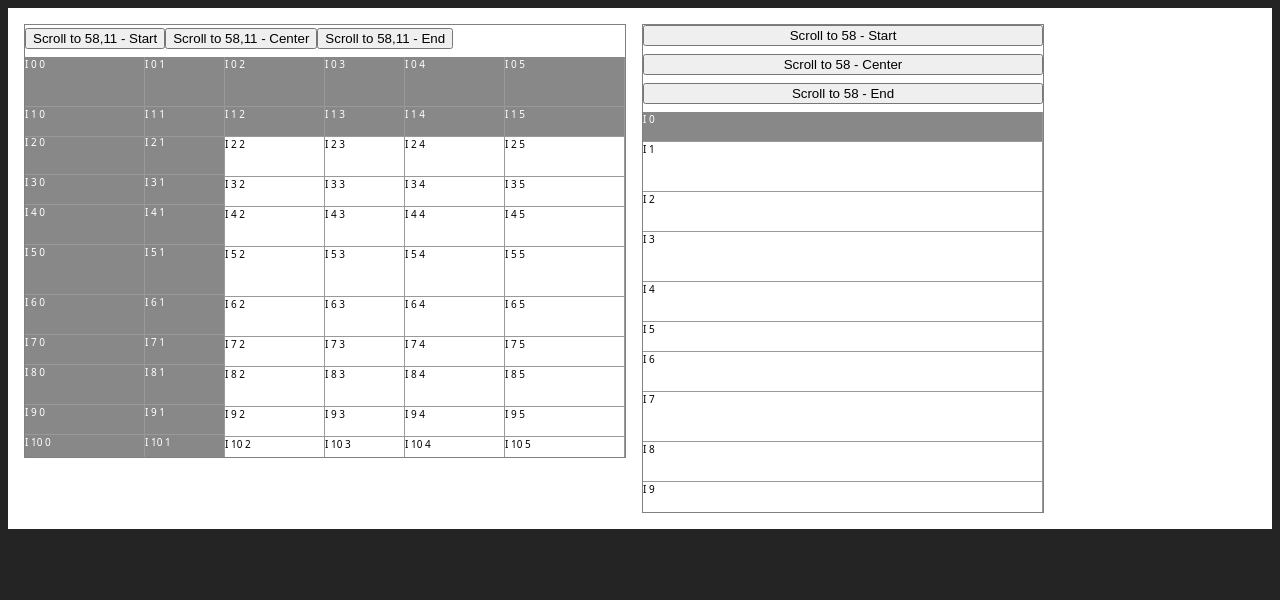
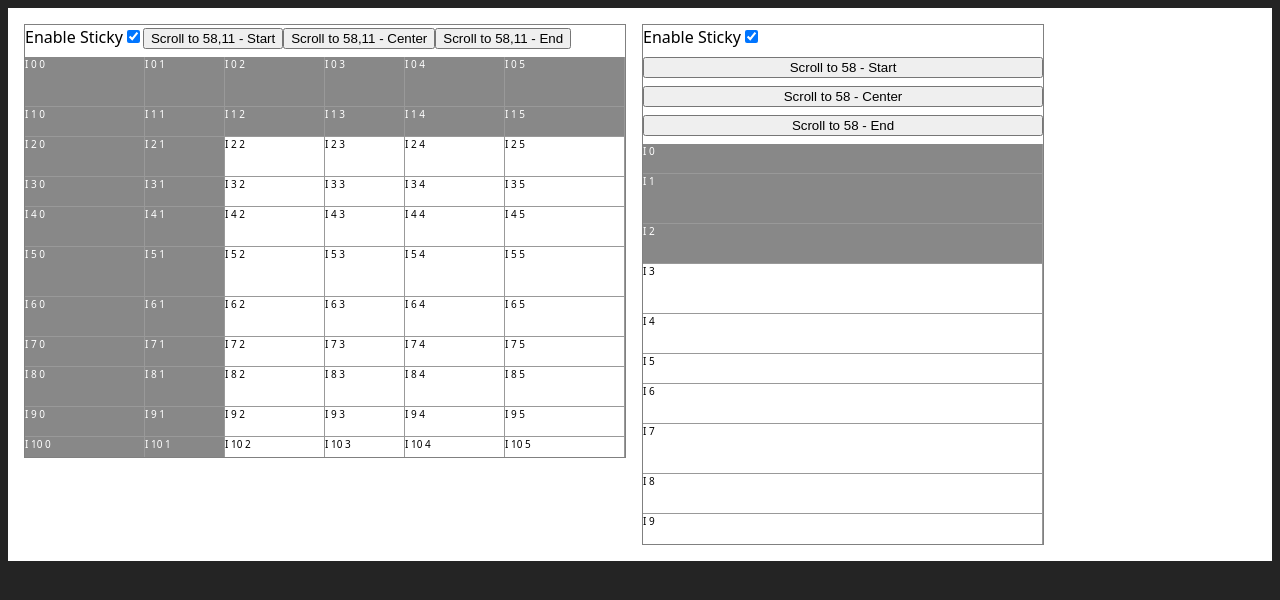
Before and after one commit to enochchau/windowing, a React (Vite) app: page / in a window 1280 px wide. Shown: the top 600 px of the page. Built offline with nearby package versions, Linux system fonts and the light colour scheme.

Commit message:
use transform translate for performance improvements

```diff
--- a/src/GridDemo.tsx
+++ b/src/GridDemo.tsx
@@ -2,6 +2,7 @@ import { ListItem } from "./ListItem";
 import { VirtualGrid } from "./lib/VirtualGrid";
 import { useVirtualGrid } from "./lib/useVirtualGrid";
 import css from "./GridDemo.module.css";
+import { useState } from "react";
 
 const rows = 100;
 const cols = 100;
@@ -15,9 +16,10 @@ for (let i = 0; i < rows; i++) {
 }
 
 export function GridDemo() {
+  const [enableSticky, setEnableSticky] = useState(true);
   const { gridProps, scrollToCell } = useVirtualGrid({
-    stickyColumnCount: 2,
-    stickyRowCount: 2,
+    stickyColumnCount: enableSticky ? 2 : undefined,
+    stickyRowCount: enableSticky ? 2 : undefined,
     height: 400,
     width: 600,
     columnCount: cellData[0].length,
@@ -40,6 +42,14 @@ export function GridDemo() {
   return (
     <div className={css["container"]}>
       <div>
+        <label>
+          Enable Sticky
+          <input
+            type="checkbox"
+            checked={enableSticky}
+            onChange={(e) => setEnableSticky(e.currentTarget.checked)}
+          />
+        </label>
         <button
           onClick={() =>
             scrollToCell({
--- a/src/ListDemo.tsx
+++ b/src/ListDemo.tsx
@@ -2,10 +2,12 @@ import { ListItem } from "./ListItem";
 import css from "./ListDemo.module.css";
 import { useVirtualList } from "./lib/useVirtualList";
 import { VirtualList } from "./lib/VirtualList";
+import { useState } from "react";
 
 const itemData = Array.from({ length: 200 }, (_, i) => `I ${i}`);
 
 export function ListDemo() {
+  const [enableSticky, setEnableSticky] = useState(true);
   const { listProps, scrollToItem } = useVirtualList({
     itemCount: itemData.length,
     itemHeight: (index) => {
@@ -14,13 +16,21 @@ export function ListDemo() {
       return 50;
     },
     height: 400,
-    stickyItemCount: 1,
+    stickyItemCount: enableSticky ? 3 : undefined,
   });
 
   const scrollIndex = 58;
 
   return (
     <div className={css["container"]}>
+      <label>
+        Enable Sticky
+        <input
+          type="checkbox"
+          checked={enableSticky}
+          onChange={(e) => setEnableSticky(e.currentTarget.checked)}
+        />
+      </label>
       <button onClick={() => scrollToItem(scrollIndex)}>
         Scroll to {scrollIndex} - Start
       </button>
@@ -33,7 +43,6 @@ export function ListDemo() {
       <VirtualList
         {...listProps}
         width={400}
-        overflowCount={3}
         itemRenderer={({ index, isSticky }) => (
           <ListItem
             isSticky={isSticky}
--- a/src/lib/VirtualGrid.tsx
+++ b/src/lib/VirtualGrid.tsx
@@ -2,8 +2,8 @@ import { useState, type ReactNode } from "react";
 import type { UseVirtualGridReturn } from "./useVirtualGrid";
 
 export type VirtualGridProps = UseVirtualGridReturn["gridProps"] & {
-  rowOverflow: number;
-  columnOverflow: number;
+  rowOverflow?: number;
+  columnOverflow?: number;
 
   itemRenderer: (args: {
     isHovering: boolean;
@@ -34,10 +34,10 @@ export function VirtualGrid(props: VirtualGridProps) {
     stickyRowCount,
     rowHover = false,
     columnHover = false,
-    rowOverflow,
+    rowOverflow = 0,
     rowCount,
     columnCount,
-    columnOverflow,
+    columnOverflow = 0,
   } = props;
   const [mouseOverIndex, setMouseOverIndex] = useState<{
     row: number;
@@ -51,6 +51,8 @@ export function VirtualGrid(props: VirtualGridProps) {
     columnCount - 1,
     visibleIndex.column.end + columnOverflow
   );
+  const stickyRowLeft = getColumnPlacement(stickyColumnCount);
+  const stickyColumnTop = getRowPlacement(stickyRowCount);
 
   const items: ReactNode[] = [];
   for (let rowI = rowStart; rowI <= rowEnd; rowI++) {
@@ -70,6 +72,8 @@ export function VirtualGrid(props: VirtualGridProps) {
         mouseOverIndex,
       });
 
+      const top = getRowPlacement(rowI)
+      const left = getColumnPlacement(colJ)
       items.push(
         <div
           key={`${rowI}:${colJ}`}
@@ -78,8 +82,7 @@ export function VirtualGrid(props: VirtualGridProps) {
             width: getColumnWidth(colJ),
             height: getRowHeight(rowI),
             position: "absolute",
-            top: getRowPlacement(rowI),
-            left: getColumnPlacement(colJ),
+            transform: `translate(${left}px, ${top}px)`,
           }}
         >
           {itemRenderer({
@@ -117,6 +120,8 @@ export function VirtualGrid(props: VirtualGridProps) {
         mouseOverIndex,
       });
 
+      const top = getRowPlacement(rowI);
+      const left = getColumnPlacement(colJ);
       stickyItems.push(
         <div
           onMouseEnter={() => handleItemMouseEnter({ column: colJ, row: rowI })}
@@ -124,10 +129,9 @@ export function VirtualGrid(props: VirtualGridProps) {
           style={{
             width: getColumnWidth(colJ),
             height: getRowHeight(rowI),
-            top: getRowPlacement(rowI),
-            left: getColumnPlacement(colJ),
             position: "absolute",
             overflow: "hidden",
+            transform: `translate(${left}px, ${top}px)`,
           }}
         >
           {itemRenderer({
@@ -141,7 +145,6 @@ export function VirtualGrid(props: VirtualGridProps) {
     }
   }
 
-  const stickyColumnTop = getRowPlacement(stickyRowCount);
   const stickyColumns: ReactNode[] = [];
   for (let rowI = rowStart; rowI <= rowEnd; rowI++) {
     for (let colJ = 0; colJ < stickyColumnCount; colJ++) {
@@ -155,6 +158,8 @@ export function VirtualGrid(props: VirtualGridProps) {
         columnHover,
         mouseOverIndex,
       });
+      const top = getRowPlacement(rowI) - stickyColumnTop;
+      const left = getColumnPlacement(colJ);
       stickyColumns.push(
         <div
           onMouseEnter={() => handleItemMouseEnter({ column: colJ, row: rowI })}
@@ -162,10 +167,9 @@ export function VirtualGrid(props: VirtualGridProps) {
           style={{
             width: getColumnWidth(colJ),
             height: getRowHeight(rowI),
-            top: getRowPlacement(rowI) - stickyColumnCount,
-            left: getColumnPlacement(colJ),
             position: "absolute",
             overflow: "hidden",
+            transform: `translate(${left}px, ${top}px)`,
           }}
         >
           {itemRenderer({
@@ -179,7 +183,6 @@ export function VirtualGrid(props: VirtualGridProps) {
     }
   }
 
-  const stickyRowLeft = getColumnPlacement(stickyColumnCount);
   const stickyRows: ReactNode[] = [];
   for (let rowI = 0; rowI < stickyRowCount; rowI++) {
     for (let colJ = colStart; colJ <= colEnd; colJ++) {
@@ -193,6 +196,9 @@ export function VirtualGrid(props: VirtualGridProps) {
         columnHover,
         mouseOverIndex,
       });
+
+      const top = getRowPlacement(rowI);
+      const left = getColumnPlacement(colJ) - stickyRowLeft;
       stickyRows.push(
         <div
           onMouseEnter={() => handleItemMouseEnter({ column: colJ, row: rowI })}
@@ -200,10 +206,9 @@ export function VirtualGrid(props: VirtualGridProps) {
           style={{
             width: getColumnWidth(colJ),
             height: getRowHeight(rowI),
-            top: getRowPlacement(rowI),
-            left: getColumnPlacement(colJ) - stickyRowLeft,
             position: "absolute",
             overflow: "hidden",
+            transform: `translate(${left}px, ${top}px)`,
           }}
         >
           {itemRenderer({
@@ -228,8 +233,9 @@ export function VirtualGrid(props: VirtualGridProps) {
         style={{ position: "relative", height: innerHeight, width: innerWidth }}
         ref={innerRef}
       >
+        {items}
         {/* sticky rows container has to come first */}
-        {stickyRows.length && (
+        {stickyRows.length > 0 && (
           <div
             style={{
               position: "sticky",
@@ -243,7 +249,7 @@ export function VirtualGrid(props: VirtualGridProps) {
             {stickyRows}
           </div>
         )}
-        {stickyItems.length && (
+        {stickyItems.length > 0 && (
           <div
             style={{
               position: "sticky",
@@ -257,13 +263,13 @@ export function VirtualGrid(props: VirtualGridProps) {
             {stickyItems}
           </div>
         )}
-        {stickyColumns.length && (
+        {stickyColumns.length > 0 && (
           <div
             style={{
               position: "sticky",
               top: stickyColumnTop,
               left: 0,
-              height: "100%",
+              height: `calc(100% - ${stickyColumnTop}px)`,
               width: 0,
               zIndex: 2,
             }}
@@ -271,7 +277,6 @@ export function VirtualGrid(props: VirtualGridProps) {
             {stickyColumns}
           </div>
         )}
-        {items}
       </div>
     </div>
   );
--- a/src/lib/VirtualList.tsx
+++ b/src/lib/VirtualList.tsx
@@ -2,7 +2,7 @@ import { type ReactNode } from "react";
 import type { UseVirtualListReturn } from "./useVirtualList";
 
 export type VirtualListProps = UseVirtualListReturn["listProps"] & {
-  overflowCount: number;
+  overflowCount?: number;
   itemRenderer: (args: { index: number; isSticky: boolean }) => ReactNode;
   width: number;
 };
@@ -16,7 +16,7 @@ export function VirtualList(props: VirtualListProps) {
     visibleIndex,
     itemCount,
     stickyItemCount,
-    overflowCount,
+    overflowCount = 0,
     itemRenderer,
 
     getItemHeight,
@@ -39,6 +39,7 @@ export function VirtualList(props: VirtualListProps) {
       }
     }
 
+    const top = getItemPlacement(i);
     items.push(
       <div
         key={i}
@@ -46,8 +47,7 @@ export function VirtualList(props: VirtualListProps) {
           height: getItemHeight(i),
           width: "100%",
           position: "absolute",
-          left: 0,
-          top: getItemPlacement(i),
+          transform: `translateY(${top}px)`,
         }}
       >
         {itemRenderer({ isSticky: false, index: i })}
@@ -58,16 +58,15 @@ export function VirtualList(props: VirtualListProps) {
   const stickyItems: ReactNode[] = [];
   if (typeof stickyItemCount === "number") {
     for (let i = 0; i < stickyItemCount; i++) {
+      const top = getItemPlacement(i);
       stickyItems.push(
         <div
           key={i}
           style={{
             height: getItemHeight(i),
             width: "100%",
-            position: "sticky",
-            left: 0,
-            top: getItemPlacement(i),
-            zIndex: 2,
+            transform: `translateY(${top}px)`,
+            position: 'absolute'
           }}
         >
           {itemRenderer({ isSticky: true, index: i })}
@@ -83,7 +82,17 @@ export function VirtualList(props: VirtualListProps) {
       onScroll={onOuterScroll}
     >
       <div style={{ position: "relative", height: innerHeight }} ref={innerRef}>
-        {stickyItems}
+        <div
+          style={{
+            position: "sticky",
+            top: 0,
+            left: 0,
+            height: 0,
+            zIndex: 2,
+          }}
+        >
+          {stickyItems}
+        </div>
         {items}
       </div>
     </div>
```
